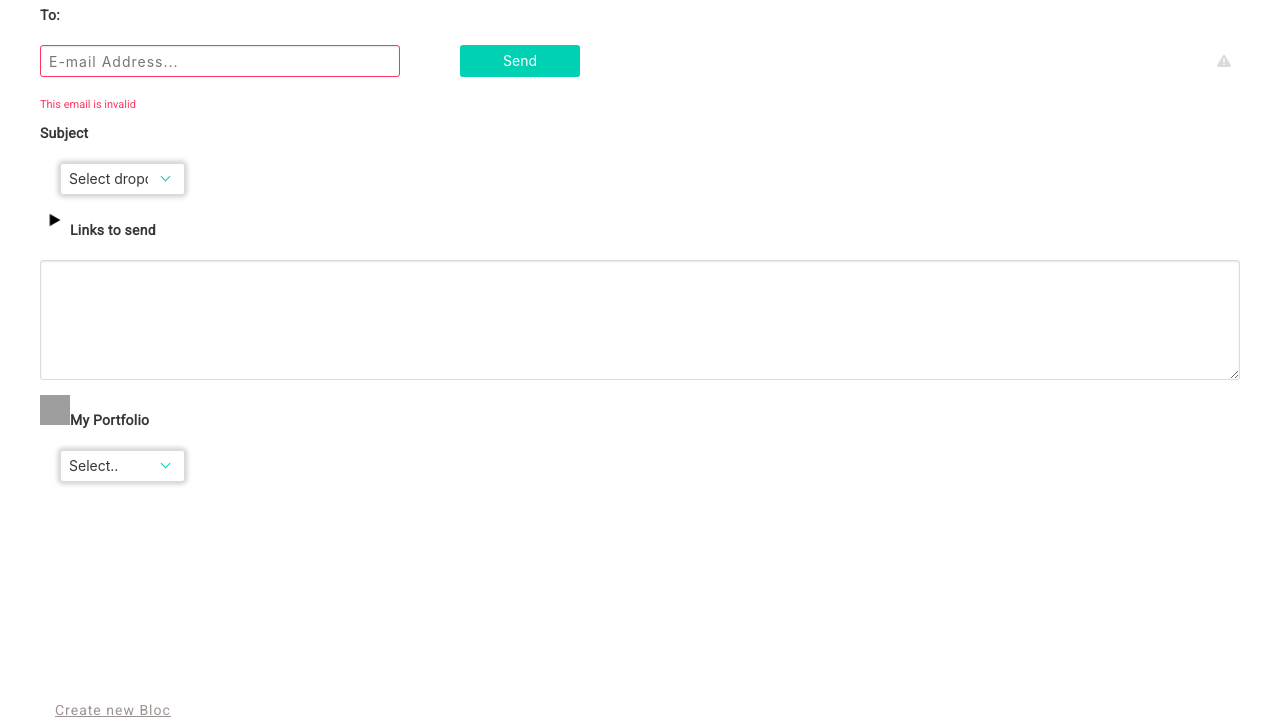
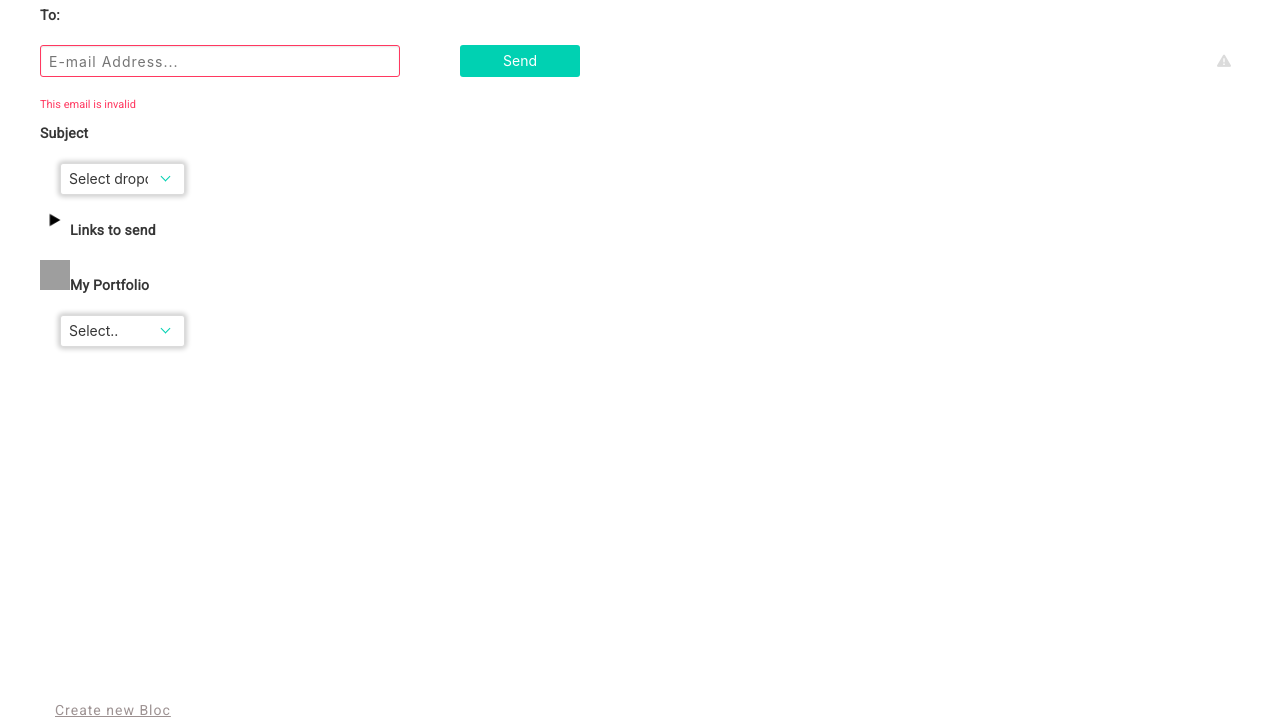
Before and after one commit to OliverSimonGH/Blocs, a Flask app: page / in a window 1280 px wide. Shown: the part 50-772 px from the top of the page. Run offline with Flask 2, Linux system fonts and the light colour scheme; data that the repository does not hold is empty; some libraries are stand-ins or nearby versions; grey boxes are pictures that could not be loaded.

Commit message:
Removed text-area placeholder as it can only contain text and not contain dragged in content

```diff
--- a/templates/index.html
+++ b/templates/index.html
@@ -39,9 +39,6 @@
       </span>
     </p>
     <label class="label"><img class="vector" src="../static/images/play.png" alt="" />Links to send</label>
-    <p class="control">
-      <textarea class="textarea" ondrop="drop(event)" ondragover="allowDrop(event)"></textarea>
-    </p>
 
     <label class="label"><img class="vector" src="../static/images/folder.png" alt="" />My Portfolio</label>
     <p class="control">
```
